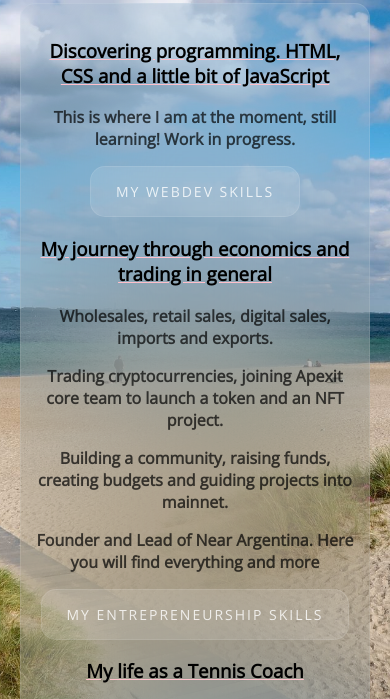
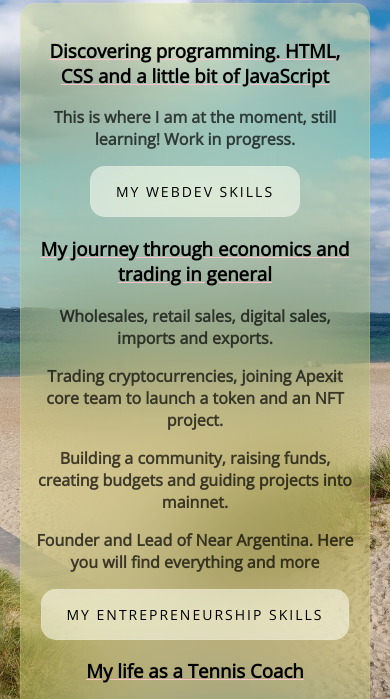
Before and after one commit to IkkeLucky/web-page, a plain HTML site: page index.html in a window 390 px wide. Shown: the part 83-782 px from the top of the page. Drawn offline with nearby package versions, Linux system fonts and the light colour scheme.

Commit message:
Finished details for mobile responsiveness

```diff
--- a/mainpage.css
+++ b/mainpage.css
@@ -64,13 +64,14 @@ body{
 
         .glass-button{
             backdrop-filter: blur(25px);
-            background-color: rgba(255,255,255,0.1);
+            background-color: rgba(255,255,255,0.5);
+            color: black;
         }
         .glass-panel{
-            backdrop-filter: blur(100px);
             margin: auto;
             width: 85%;
-            background-color: rgba(255,255,255,0.06);
-            border: 1px solid rgba(255,255,255,0.1);
+            background-color: rgba(249, 254, 108, 0.25);
+            border: 1px solid rgba(255, 255, 255, 0.1);
+            backdrop-filter: blur(50px);
         }
     }
```
